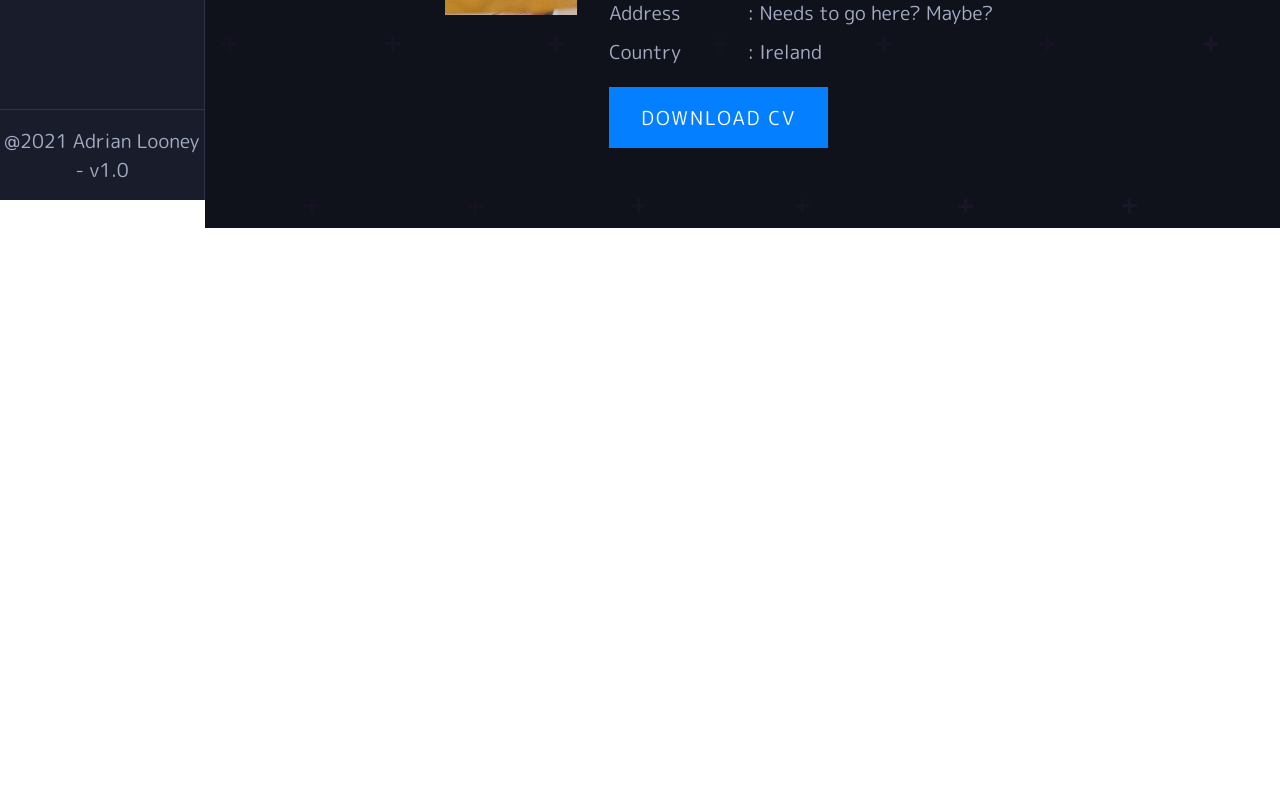
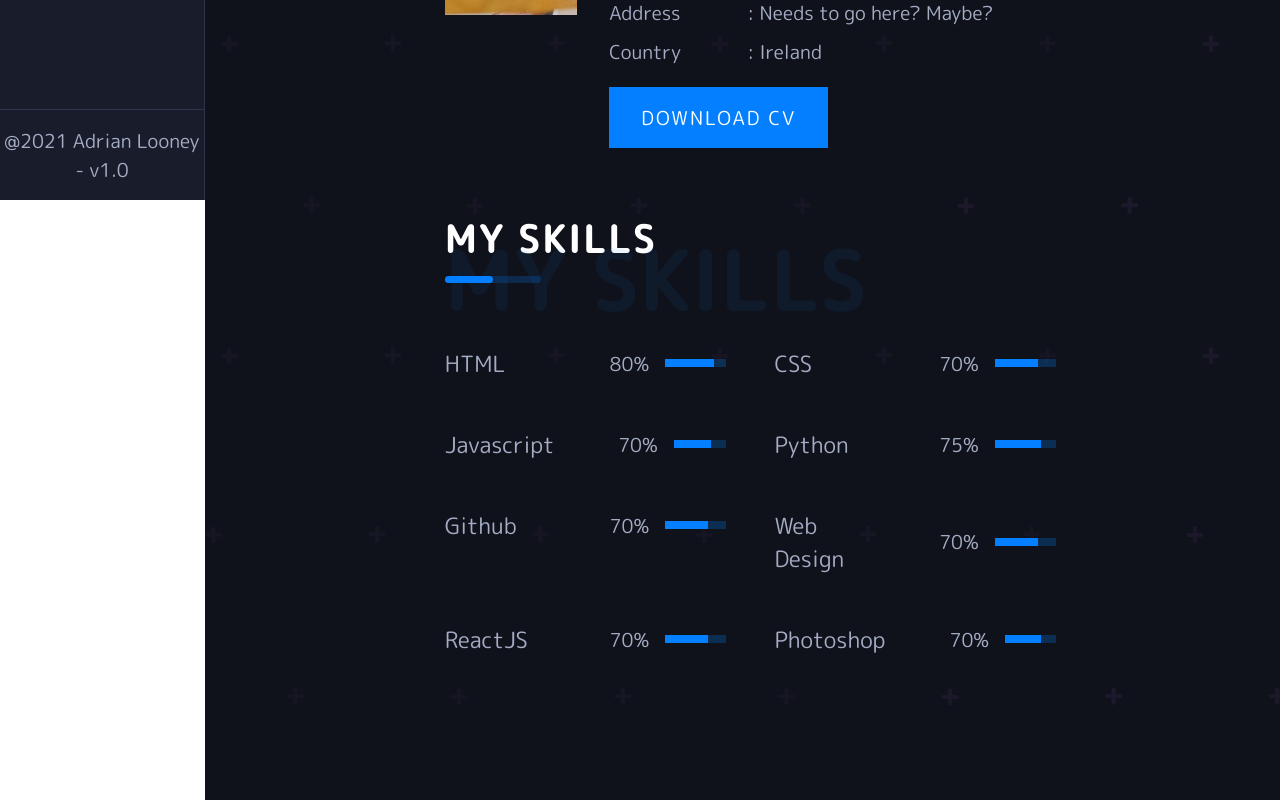
Before and after one commit to Jammerref2015/portfolio, a React (Create React App) app: page /about in a window 1280 px wide. Shown: the part 600-1400 px from the top of the page. Before the commit the page ends 828 px from the top, so only its background shows below. Built offline with nearby package versions, Linux system fonts and the light colour scheme.

Commit message:
added initial skills to about page

```diff
--- a/src/App.css
+++ b/src/App.css
@@ -19,6 +19,16 @@
 
 .App .main-content .content {
   margin: 5rem 15rem;
+}
+
+.skills-container {
+  display: -ms-grid;
+  display: grid;
+  -ms-grid-columns: (1fr)[2];
+      grid-template-columns: repeat(2, 1fr);
+  -webkit-column-gap: 4rem;
+          column-gap: 4rem;
+  row-gap: 3rem;
 }
 
 .HomePage {
@@ -216,6 +226,7 @@
   display: -ms-flexbox;
   display: flex;
   margin-top: 4rem;
+  margin-bottom: 4rem;
 }
 
 .ImageSection .img {
@@ -287,6 +298,55 @@
   width: 100%;
 }
 
+.skillsContainer {
+  display: -ms-grid;
+  display: grid;
+  -ms-grid-columns: (1fr)[2];
+      grid-template-columns: repeat(2, 1fr);
+  -webkit-column-gap: 4rem;
+          column-gap: 4rem;
+  row-gap: 3rem;
+  margin: 4rem 0;
+}
+
+.skills-container {
+  margin-top: 4rem 0;
+}
+
+.skills-container .skill-title {
+  font-size: 1.4rem;
+  font-weight: 400;
+}
+
+.skills-container .skill-bar {
+  display: -webkit-box;
+  display: -ms-flexbox;
+  display: flex;
+  -webkit-box-align: center;
+      -ms-flex-align: center;
+          align-items: center;
+}
+
+.skills-container .skill-bar .skill-progress {
+  width: 100%;
+}
+
+.skills-container .skill-bar .skill-progress .progress {
+  width: 100%;
+  height: .5rem;
+  background-color: red;
+  margin-left: 1rem;
+  background-color: #0381FF3F;
+  position: relative;
+}
+
+.skills-container .skill-bar .skill-progress .progress .inner-progress {
+  background-color: #037FFF;
+  height: 100%;
+  bottom: 0;
+  left: 0;
+}
+
 * {
   padding: 0;
   margin: 0;
--- a/src/App.scss
+++ b/src/App.scss
@@ -3,6 +3,7 @@
 @import './styles/navbar';
 @import './styles/title';
 @import './styles/about';
+@import './styles/skill';
 
 *{
     padding:0;
--- /dev/null
+++ b/src/components/SkillsSection.js
@@ -0,0 +1,21 @@
+import React from 'react'
+
+function SkillsSection({skill, progress, width}) {
+    return (
+        <div className="SkillsSection">
+            <div className="skills-container">
+                <h5 className="skill-title">{skill}</h5>
+                <div className="skill-bar">
+                    <p className="skill-text">{progress}</p>
+                    <div className="skill-progress">
+                        <div className="progress">
+                            <div className="inner-progress" style={{width:width}}></div>
+                        </div>
+                    </div>
+                </div>
+            </div>
+        </div>
+    )
+}
+
+export default SkillsSection;
--- a/src/pages/AboutPage.js
+++ b/src/pages/AboutPage.js
@@ -1,12 +1,24 @@
 import React from 'react';
 import Title from '../components/Title'
-import ImageSection from './ImageSection';
+import ImageSection from '../components/ImageSection';
+import SkillsSection from '../components/SkillsSection';
 
 function AboutPage() {
     return (
         <div className="AboutPage">
             <Title title= {'About Me'} span={'About Me'} />
             <ImageSection />
+            <Title title= {'My Skills'} span={'My Skills'} />
+            <div className="skillsContainer">
+                <SkillsSection skill={'HTML'} progress={'80%'} width={'80%'}/>
+                <SkillsSection skill={'CSS'} progress={'70%'} width={'70%'}/>
+                <SkillsSection skill={'Javascript'} progress={'70%'} width={'70%'}/>
+                <SkillsSection skill={'Python'} progress={'75%'} width={'75%'}/>
+                <SkillsSection skill={'Github'} progress={'70%'} width={'70%'}/>
+                <SkillsSection skill={'Web Design'} progress={'70%'} width={'70%'}/>
+                <SkillsSection skill={'ReactJS'} progress={'70%'} width={'70%'}/>
+                <SkillsSection skill={'Photoshop'} progress={'70%'} width={'70%'}/>
+            </div>
         </div>
     )
 };
--- a/src/styles/_about.scss
+++ b/src/styles/_about.scss
@@ -1,6 +1,7 @@
 .ImageSection {
     display: flex;
     margin-top: 4rem;
+    margin-bottom: 4rem;
     .img {
         width: 100%;
         height: 50vh;
@@ -59,3 +60,12 @@
         width: 100%;
     }
 }
+
+
+.skillsContainer {
+    display: grid;
+    grid-template-columns: repeat(2, 1fr);
+    column-gap: 4rem;
+    row-gap: 3rem;
+    margin: 4rem 0;
+}
--- a/src/styles/_layout.scss
+++ b/src/styles/_layout.scss
@@ -20,3 +20,10 @@
         }
     }
 }
+
+.skills-container {
+    display: grid;
+    grid-template-columns: repeat(2, 1fr);
+    column-gap: 4rem;
+    row-gap: 3rem;
+}
--- /dev/null
+++ b/src/styles/_skill.scss
@@ -0,0 +1,40 @@
+.SkillSection {
+    // margin-bottom: 4.5rem 0;
+}
+
+
+.skills-container {
+     margin-top: 4rem 0;
+
+    .skill-title {
+        font-size: 1.4rem;
+        font-weight: 400;
+    }
+
+    .skill-bar {
+        display: flex;
+        align-items: center;
+        .skill-text {
+
+        }
+        .skill-progress {
+            width: 100%;
+            .progress {
+                width: 100%;
+                height: .5rem;
+                background-color: red;
+                margin-left: 1rem;
+                background-color: #0381FF3F;
+                position: relative;
+                .inner-progress {
+                    // width: 70%;
+                    background-color: #037FFF;
+                    height: 100%;
+                    bottom: 0;
+                    left: 0;
+                }
+            }
+        }
+
+    }
+}
```
Also changed, not shown: src/components/ImageSection.js (renamed from src/pages/ImageSection.js), 1 other file (tests, documents, lock files or other folders).
